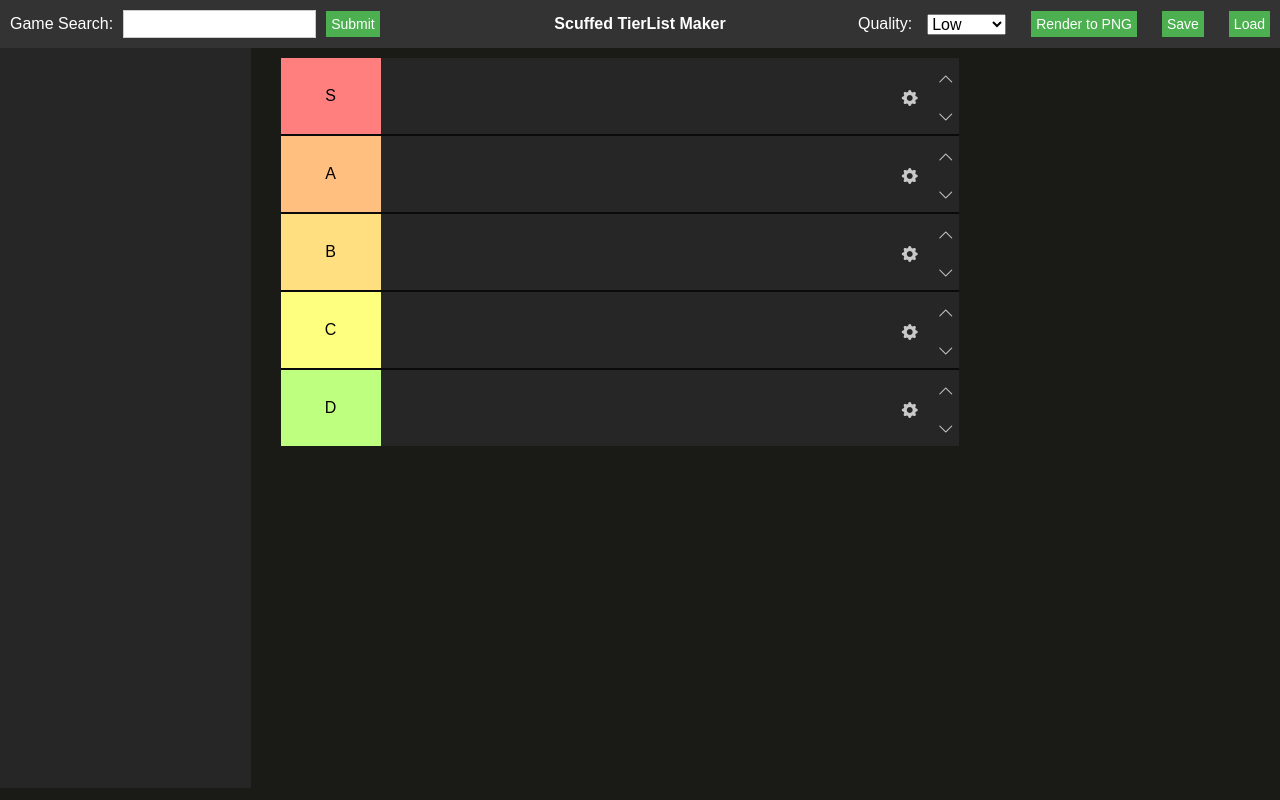
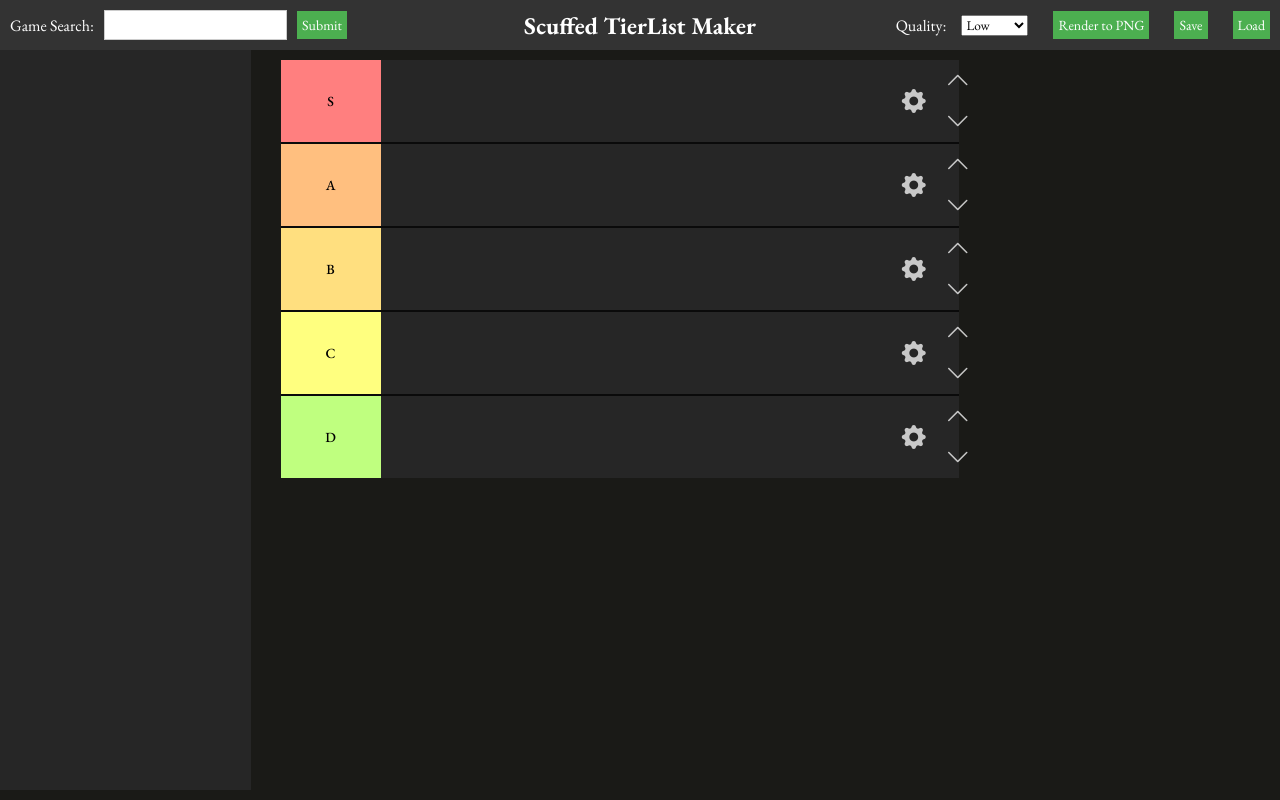
Before and after one commit to graya4/SGDBTierList, a Flask app: page / in a window 1280 px wide. Run offline with Flask 3, Linux system fonts and the light colour scheme.

Commit message:
changed font to eb garamond

```diff
--- a/static/style.css
+++ b/static/style.css
@@ -1,8 +1,8 @@
 @import url("https://fonts.googleapis.com/css2?family=Poppins:wght@400;500;600&display=swap");
 
 * {
-  font-family: "Adobe Garamond Pro", sans-serif;
-  font-size: medium;
+  font-family: "EB Garamond", sans-serif;
+  font-optical-sizing: auto;
   padding: 0;
   margin: 0;
   box-sizing: border-box;
--- a/templates/index.html
+++ b/templates/index.html
@@ -1,6 +1,9 @@
 <!DOCTYPE html>
 <html lang="en">
   <head>
+    <link rel="preconnect" href="https://fonts.googleapis.com">
+    <link rel="preconnect" href="https://fonts.gstatic.com" crossorigin>
+    <link href="https://fonts.googleapis.com/css2?family=EB+Garamond:ital,wght@0,400..800;1,400..800&display=swap" rel="stylesheet">
     <meta charset="UTF-8" />
     <meta name="viewport" content="width=device-width, initial-scale=1.0" />
     <meta http-equiv="Cache-Control" content="no-cache, no-store, must-revalidate" />
```
